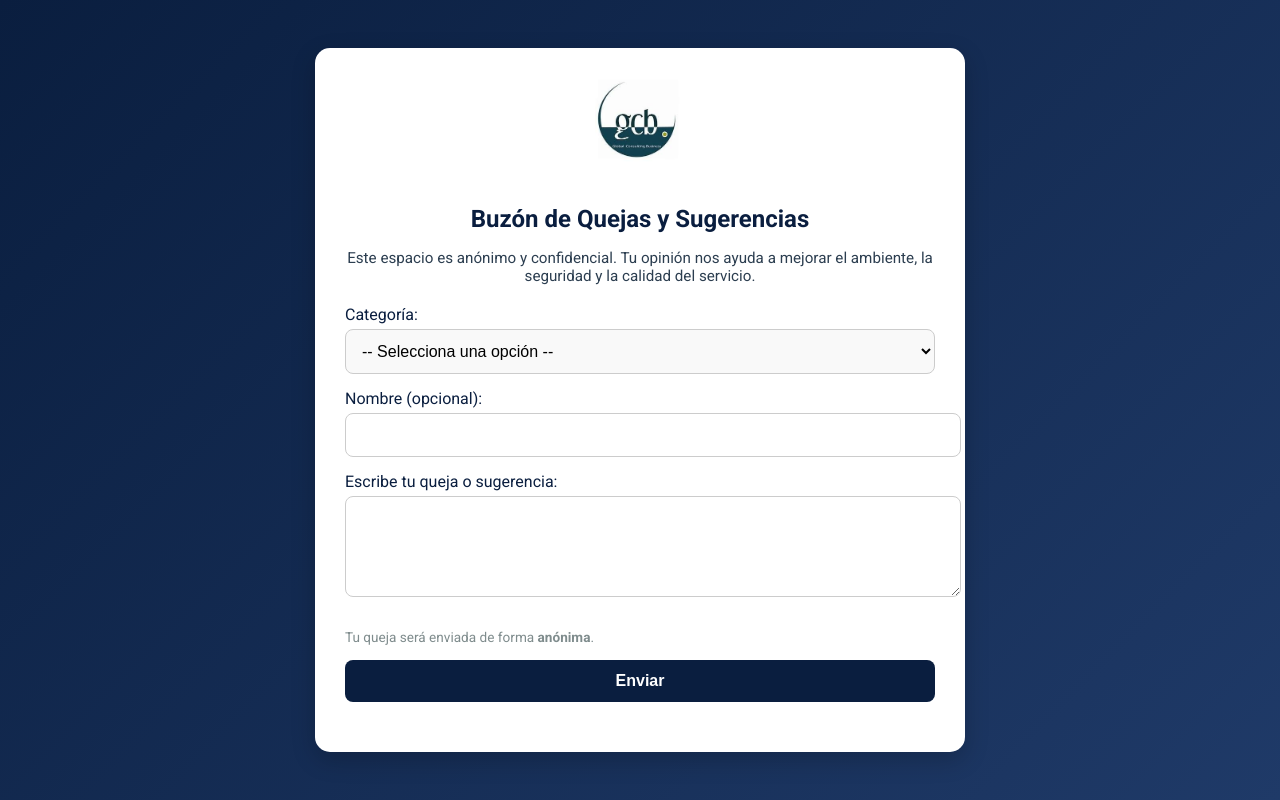
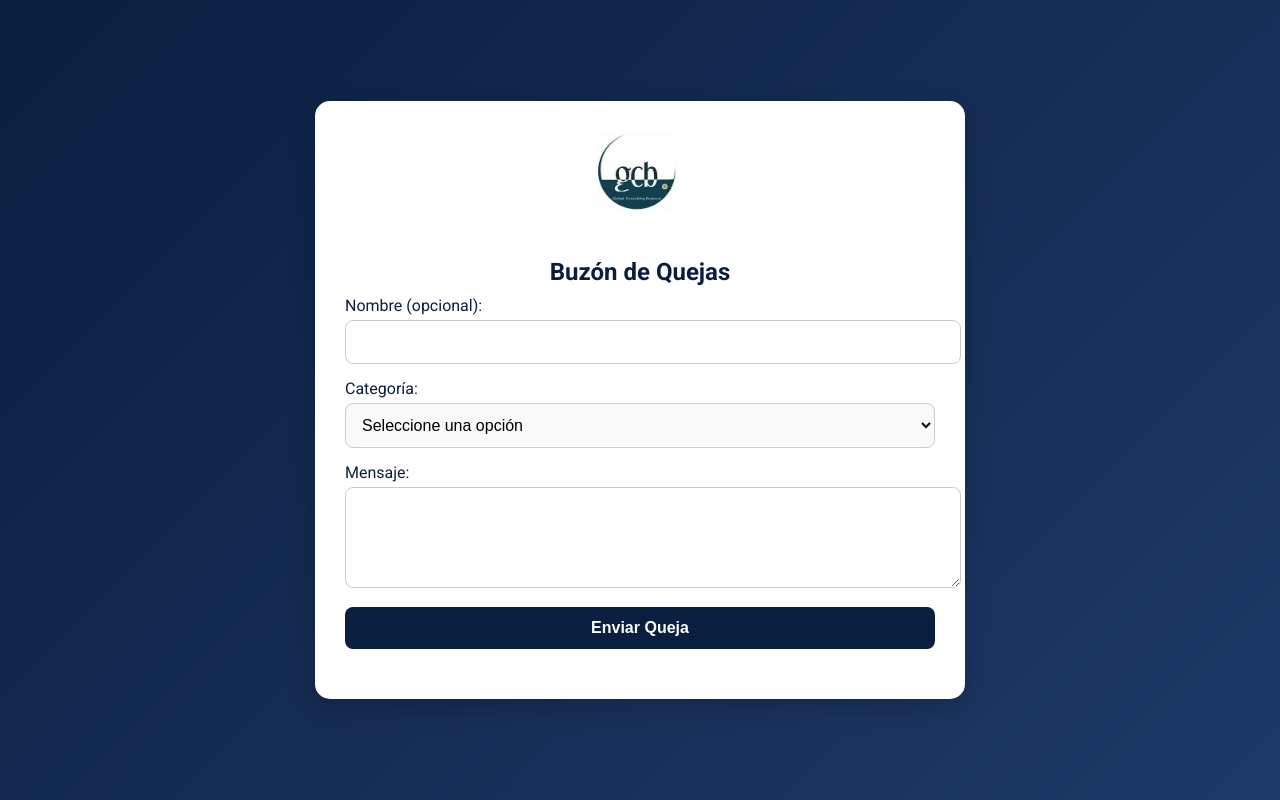
Before and after one commit to Carlos456974/Buzon, a plain HTML site: page index.html in a window 1280 px wide. Drawn offline with Linux system fonts and the light colour scheme.

Commit message:
Update index.html

```diff
--- a/index.html
+++ b/index.html
@@ -9,33 +9,25 @@
   <div class="wrapper">
     <div class="container">
       <img src="logo.jpg" alt="Logo" class="logo" />
-      <h2>Buzón de Quejas y Sugerencias</h2>
-      <p class="descripcion">
-        Este espacio es anónimo y confidencial. Tu opinión nos ayuda a mejorar el ambiente, la seguridad y la calidad del servicio.
-      </p>
+      <h2>Buzón de Quejas</h2>
       <form id="formulario">
-        <label>Categoría:</label>
-        <select name="categoria" required>
-          <option value="">-- Selecciona una opción --</option>
-          <option>Prevenir accidentes</option>
-          <option>Aumentar la calidad</option>
-          <option>Mejorar el servicio</option>
-          <option>Reducir costos</option>
-          <option>Mejorar el inmueble</option>
-          <option>Ahorrar tiempo</option>
-          <option>Violencia de género</option>
-        </select>
-
         <label>Nombre (opcional):</label>
         <input type="text" name="nombre" />
 
-        <label>Escribe tu queja o sugerencia:</label>
+        <label>Categoría:</label>
+        <select name="categoria" required>
+          <option value="" disabled selected>Seleccione una opción</option>
+          <option value="Prevención de accidentes">Prevención de accidentes</option>
+          <option value="Mejorar el servicio">Mejorar el servicio</option>
+          <option value="Violencia de género">Violencia de género</option>
+          <option value="Otro">Otro</option>
+        </select>
+
+        <label>Mensaje:</label>
         <textarea name="mensaje" rows="5" required></textarea>
 
-        <p class="anonimo">Tu queja será enviada de forma <strong>anónima</strong>.</p>
-        <button type="submit">Enviar</button>
+        <button type="submit">Enviar Queja</button>
       </form>
-
       <div id="resultado" class="resultado"></div>
     </div>
   </div>
@@ -43,8 +35,14 @@
   <script>
     document.getElementById("formulario").addEventListener("submit", function (e) {
       e.preventDefault();
+      const categoria = this.categoria.value;
+
+      if (categoria === "Violencia de género") {
+        window.location.href = "violencia.html";
+        return;
+      }
+
       const nombre = this.nombre.value || "Anónimo";
-      const categoria = this.categoria.value;
       const mensaje = this.mensaje.value;
       const resultado = document.getElementById("resultado");
 
```
